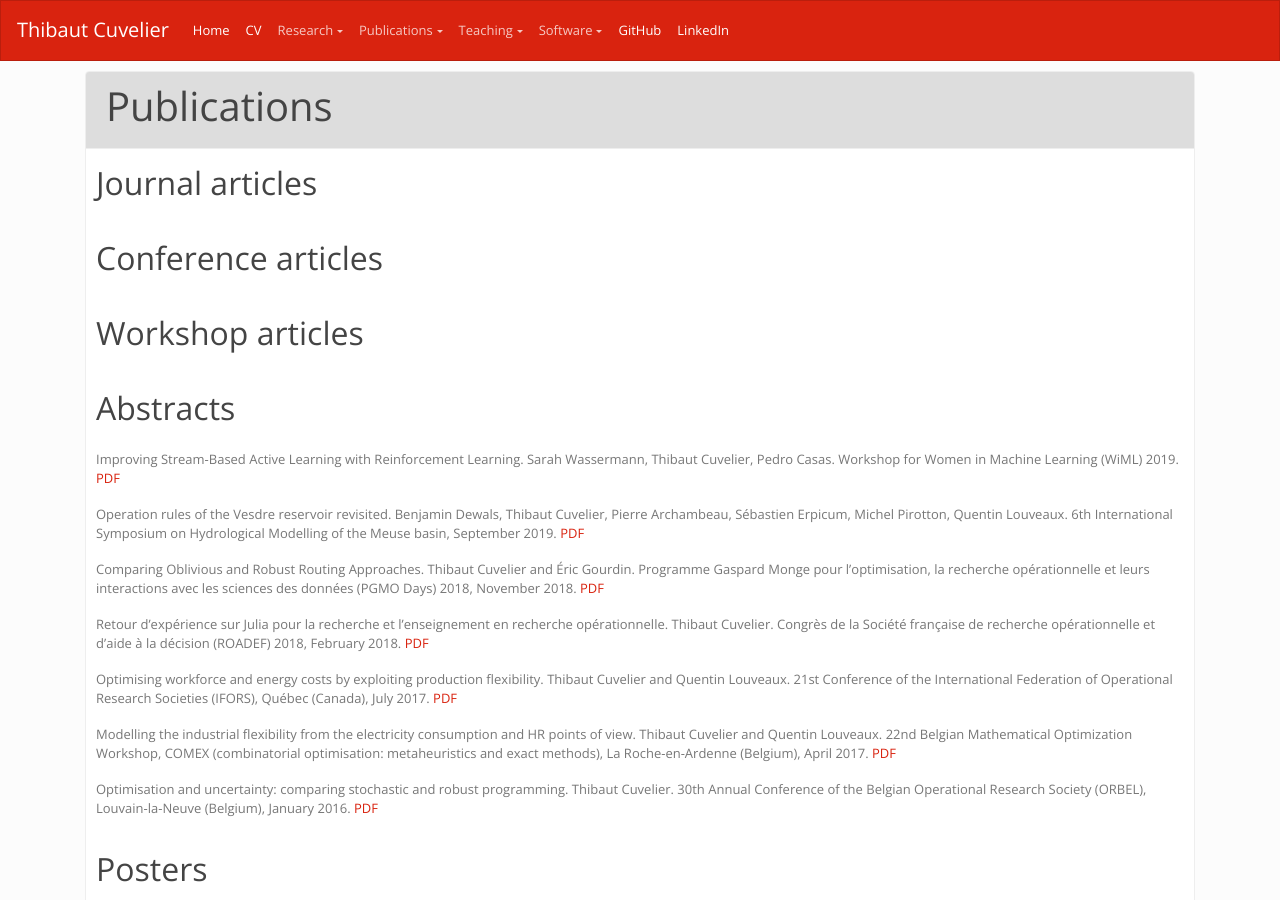
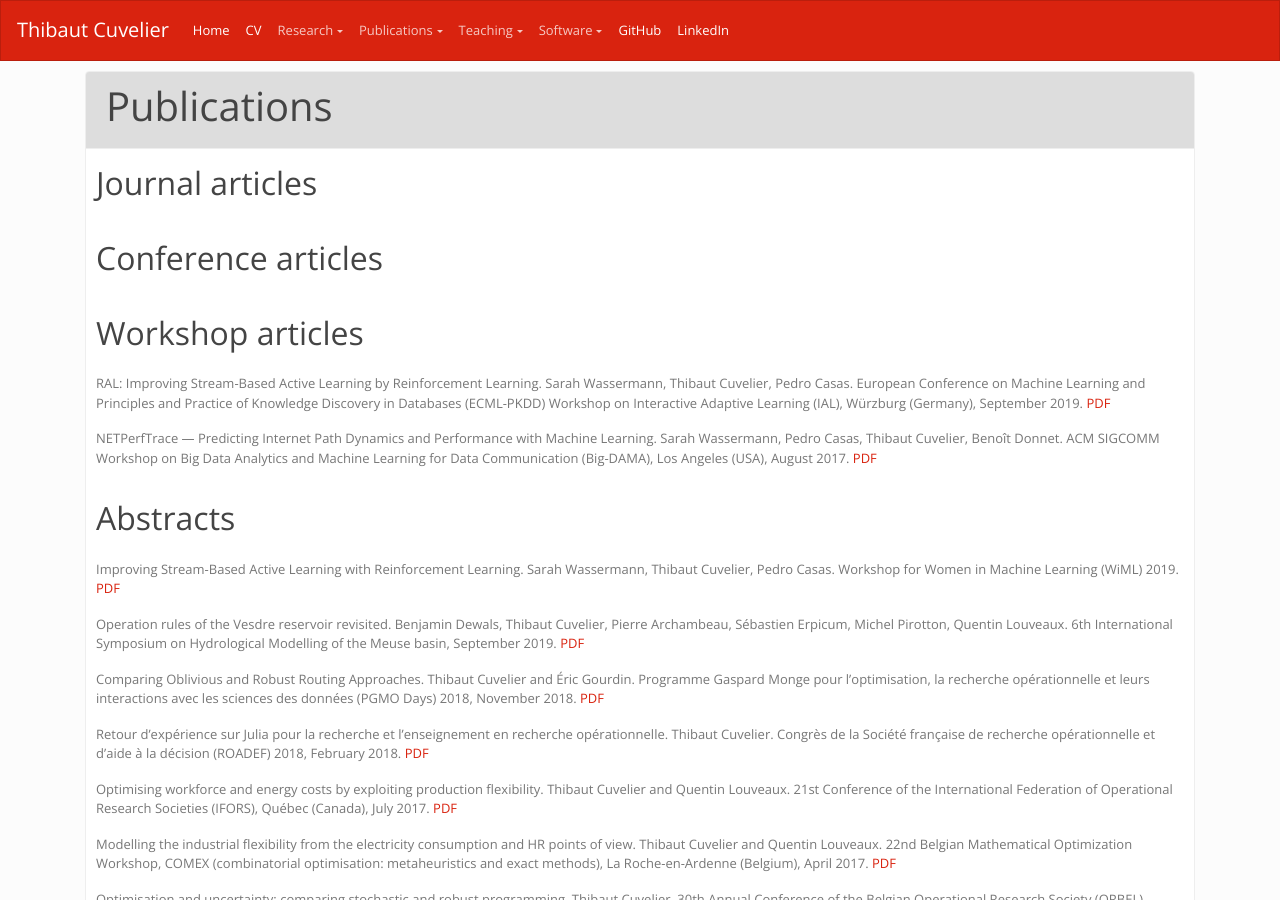
Before and after one commit to dourouc05/dourouc05.github.io, a Jekyll site: the page built from publications.md, in a window 1280 px wide and 900 px high. Built offline with Jekyll 4.4.1, drawn with Linux system fonts in a browser that asks for light colours; a script that is not in the unit is left out.

Commit message:
Update publications.md

```diff
--- a/publications.md
+++ b/publications.md
@@ -11,6 +11,10 @@ layout: page
 <h2 id="conference">Conference articles</h2>
 
 <h2 id="workshop">Workshop articles</h2>
+
+RAL: Improving Stream-Based Active Learning by Reinforcement Learning. Sarah Wassermann, Thibaut Cuvelier, Pedro Casas. European Conference on Machine Learning and Principles and Practice of Knowledge Discovery in Databases (ECML-PKDD) Workshop on Interactive Adaptive Learning (IAL), Würzburg (Germany), September 2019. [PDF](https://hal.archives-ouvertes.fr/hal-02265426/)
+
+NETPerfTrace — Predicting Internet Path Dynamics and Performance with Machine Learning. Sarah Wassermann, Pedro Casas, Thibaut Cuvelier, Benoît Donnet. ACM SIGCOMM Workshop on Big Data Analytics and Machine Learning for Data Communication (Big-DAMA), Los Angeles (USA), August 2017. [PDF](http://hdl.handle.net/2268/211667)
 
 <h2 id="abstract">Abstracts</h2>
 
```
